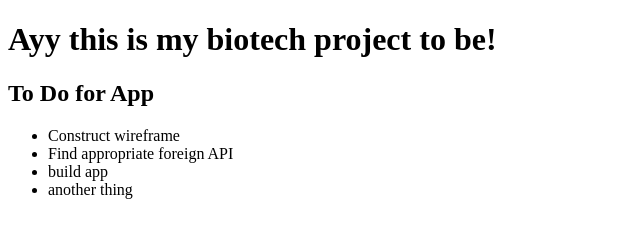
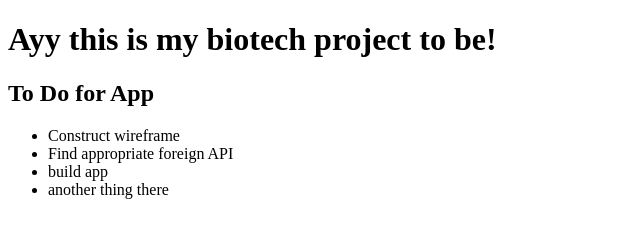
Before and after one commit to samia-ahmed/bioProject, a plain HTML site: page index.html in a window 1280 px wide. Shown: the full height of the page, 0-640 px from the left. Drawn offline with Linux system fonts and the light colour scheme.

Commit message:
added here

```diff
--- a/index.html
+++ b/index.html
@@ -13,7 +13,7 @@
         <li>Construct wireframe</li>
         <li>Find appropriate foreign API</li>
         <li>build app</li>
-        <li>another thing</li>
+        <li>another thing there</li>
     </ul>
 </body>
 </html>
```
